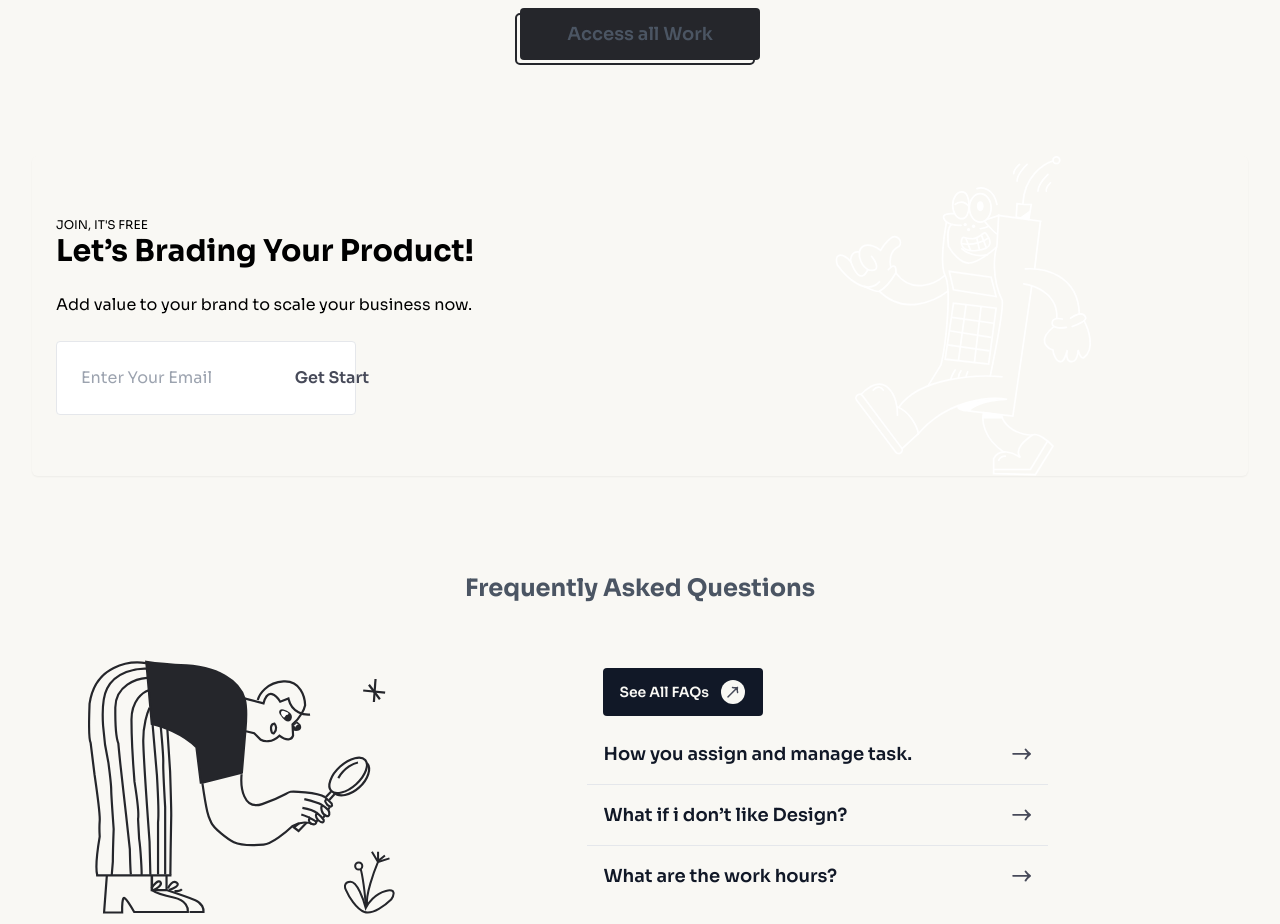
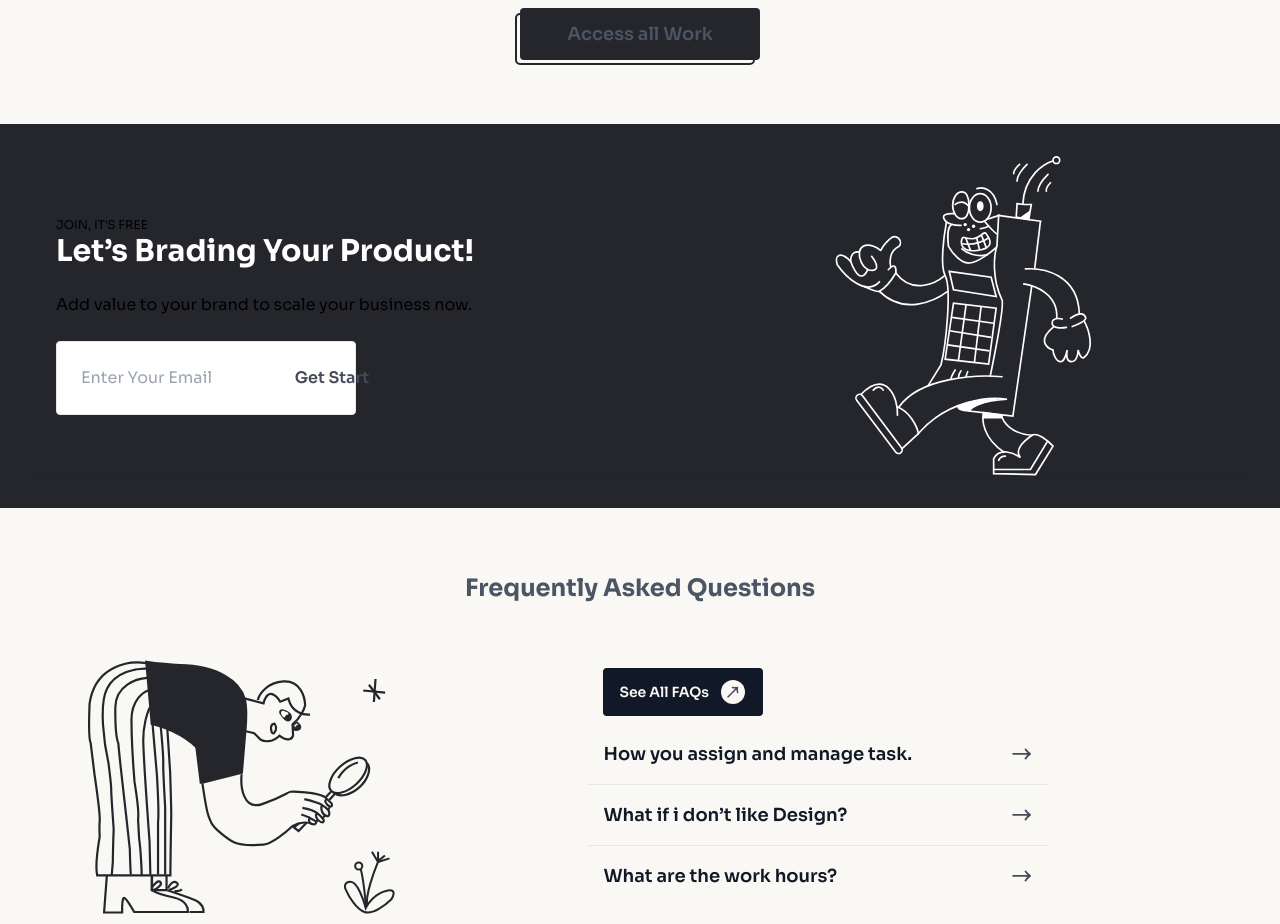
Before and after one commit to neel2751/NeelDesign, a plain HTML site: page index.html in a window 1280 px wide. Shown: the part 3140-4064 px from the top of the page. Drawn offline with nearby package versions, Linux system fonts and the light colour scheme.

Commit message:
Neel Design

```diff
--- a/css/style.css
+++ b/css/style.css
@@ -20,6 +20,7 @@ input{
 }
 input, select, textarea{
     color: #25262B;
+    font-weight: 600;
 }
 input:focus{
     outline: none;
--- a/index.html
+++ b/index.html
@@ -536,8 +536,8 @@
         </div>
       </div>
     </section>
-    <section class="py-16 p-4 lg:p-8 dark:bg-gray-800 dark:text-gray-100">
-      <div class="container mx-auto space-y-12">
+    <section class="py-16 p-4 lg:p-8 bg-[#25262B]">
+      <div class="container mx-auto space-y-12 bg-[#25262B]">
         <div
           class="flex flex-col overflow-hidden items-center rounded-md shadow-sm lg:flex-row-reverse"
         >
@@ -550,7 +550,9 @@
             <span class="text-xs uppercase dark:text-gray-400"
               >Join, it's free</span
             >
-            <h3 class="text-3xl font-bold">Let’s Brading Your Product!</h3>
+            <h3 class="text-3xl text-white font-bold">
+              Let’s Brading Your Product!
+            </h3>
             <p class="my-6 dark:text-gray-400">
               Add value to your brand to scale your business now.
             </p>
```
